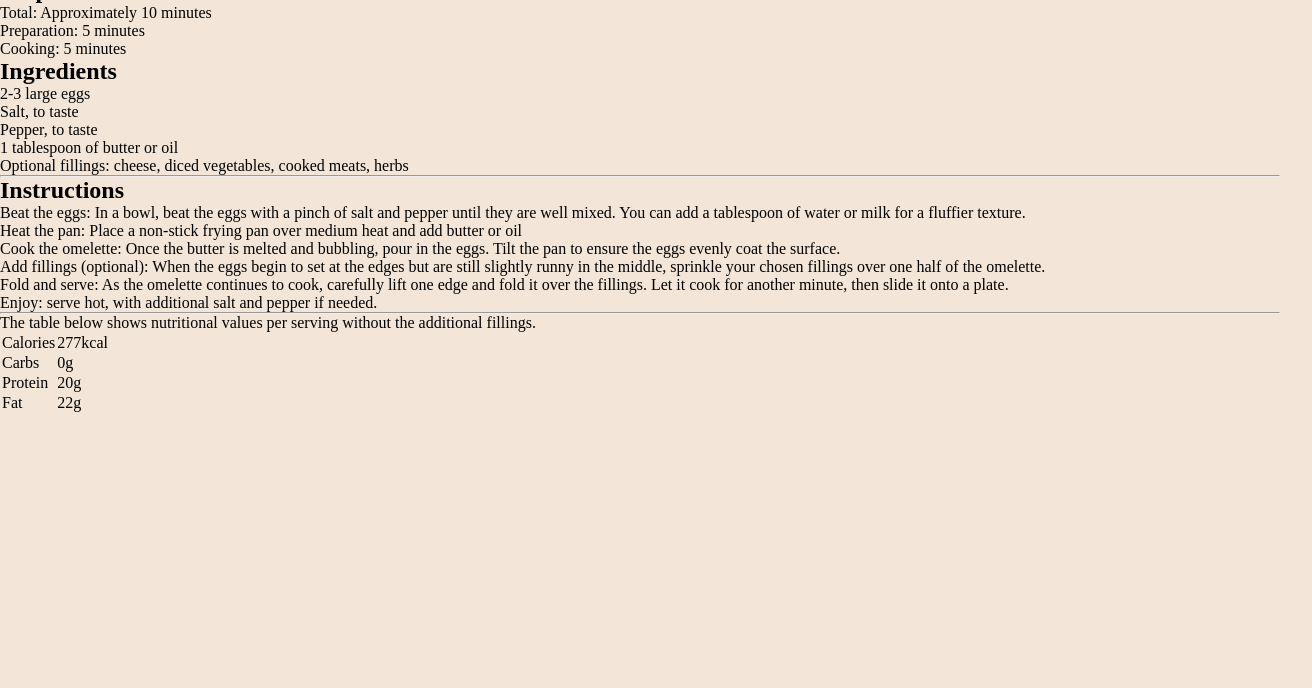
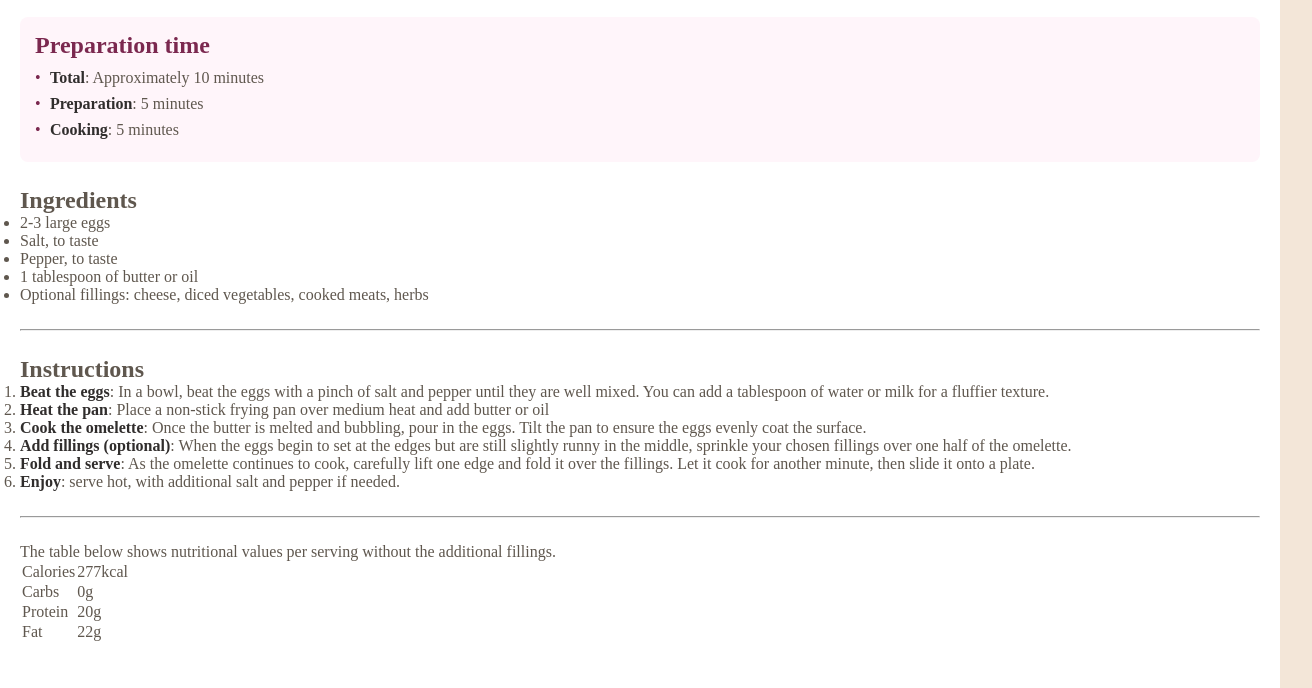
Before and after one commit to Ruslan-oss-max0/recipe-page, a plain HTML site: page index.html in a window 1280 px wide. Shown: the part 682-1370 px from the top of the page, 1312 px wide, since content can reach past the window. Before the commit the page ends 1096 px from the top, so only its background shows below. Drawn offline with Linux system fonts and the light colour scheme.

Commit message:
created the container in html around the card content, finish the preparation section in css

```diff
--- a/index.html
+++ b/index.html
@@ -13,6 +13,7 @@
   <div class="card">
     <img src="./assets/images/image-omelette.jpeg" alt="picture of simple omelette" class="card__img">
 
+    <div class="card__content">
       <h1 class="card__title">Simple Omelette Recipe</h1>
       <p>
         An easy and quick dish, perfect for any meal. This classic omelette combines
@@ -84,8 +85,7 @@
           </tr>
         </table>
       </section>
-
-
+    </div>
   </div>
 </body>
 </html>
--- a/styles.css
+++ b/styles.css
@@ -4,6 +4,7 @@
     --prime-light-rose: hsl(330, 100%, 98%);
     --prime-dark-brown: hsl(14, 45%, 36%);
     --prime-dark-stone: hsl(24, 5%, 18%);
+    --prime-light-stone: hsl(30, 10%, 34%);
     --prime-background-stone: hsl(30, 54%, 90%);
 }
 
@@ -14,5 +15,74 @@
 }
 
 body {
+    display: flex;
+    justify-content: center;
+    align-items: center;
     background-color: var(--prime-background-stone);
+    color: var(--prime-light-stone);
 }
+
+.card {
+    background-color: var(--prime-white);
+    width: 100vw;
+    width: 100%;
+}
+
+.card__img {
+    width: 100%;
+}
+
+.card__content {
+    padding: 20px;
+}
+
+.card__title {
+    margin: 0 auto;
+    color: var(--prime-dark-stone);
+    margin-bottom: 15px;
+}
+
+/* #region Preparation */
+
+.card__preparation {
+    border-radius: 8px;
+    padding: 15px;
+    margin: 20px 0 auto;
+}
+
+.card__preparation--rose {
+    background-color: var(--prime-light-rose);
+}
+
+.card__preparation-title {
+    color: var(--prime-dark-rose);
+    margin-bottom: 10px;
+}
+
+.card__preparation-list {
+    list-style: none;
+}
+
+.card__preparation-list-item {
+    margin-bottom: 8px;
+    padding-left: 15px;
+    position: relative;
+}
+
+.card__preparation-list-item::before {
+    content: '•';
+    position: absolute;
+    left: 0;
+    color: var(--prime-dark-rose);
+}
+
+/* #endregion */
+
+section {
+    margin: 25px 0;
+}
+
+span {
+    color: var(--prime-dark-stone);
+    font-weight: 900;
+}
```
Lines whose indentation alone changed are shown as unchanged.
